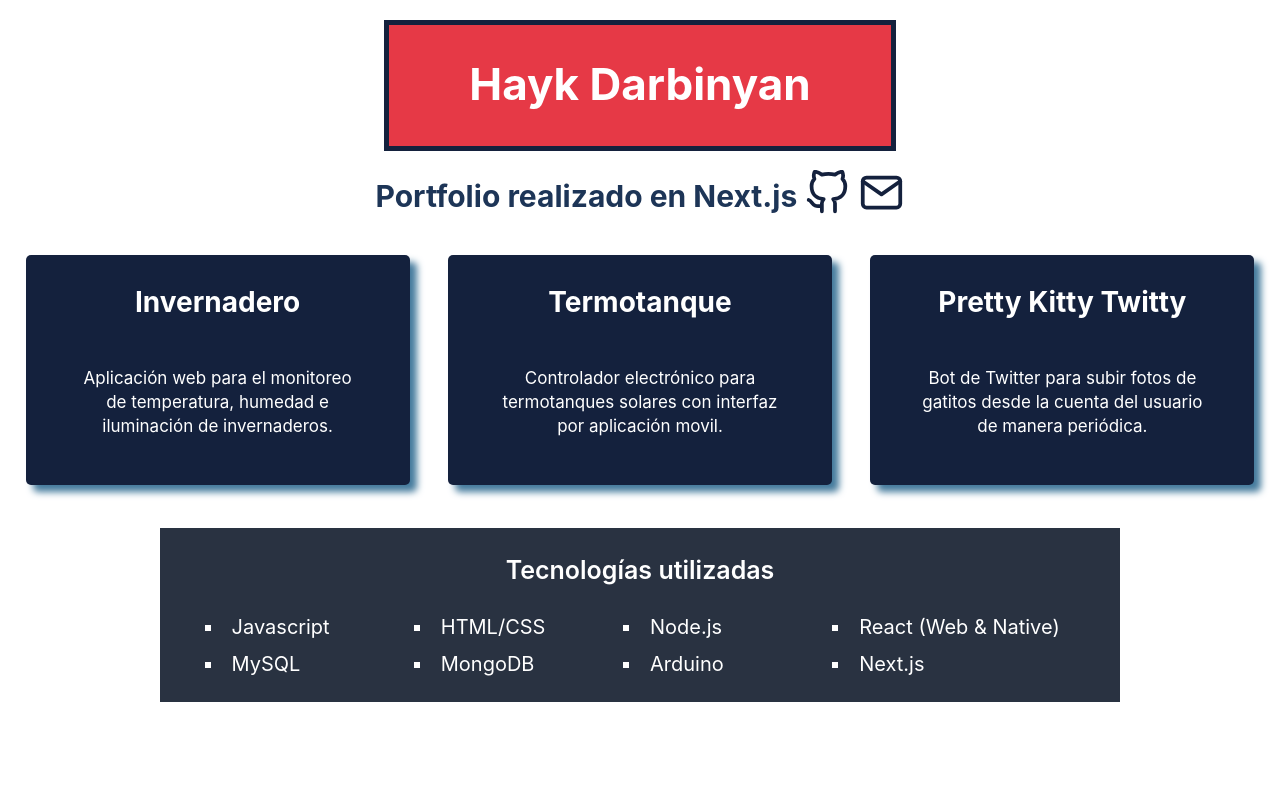
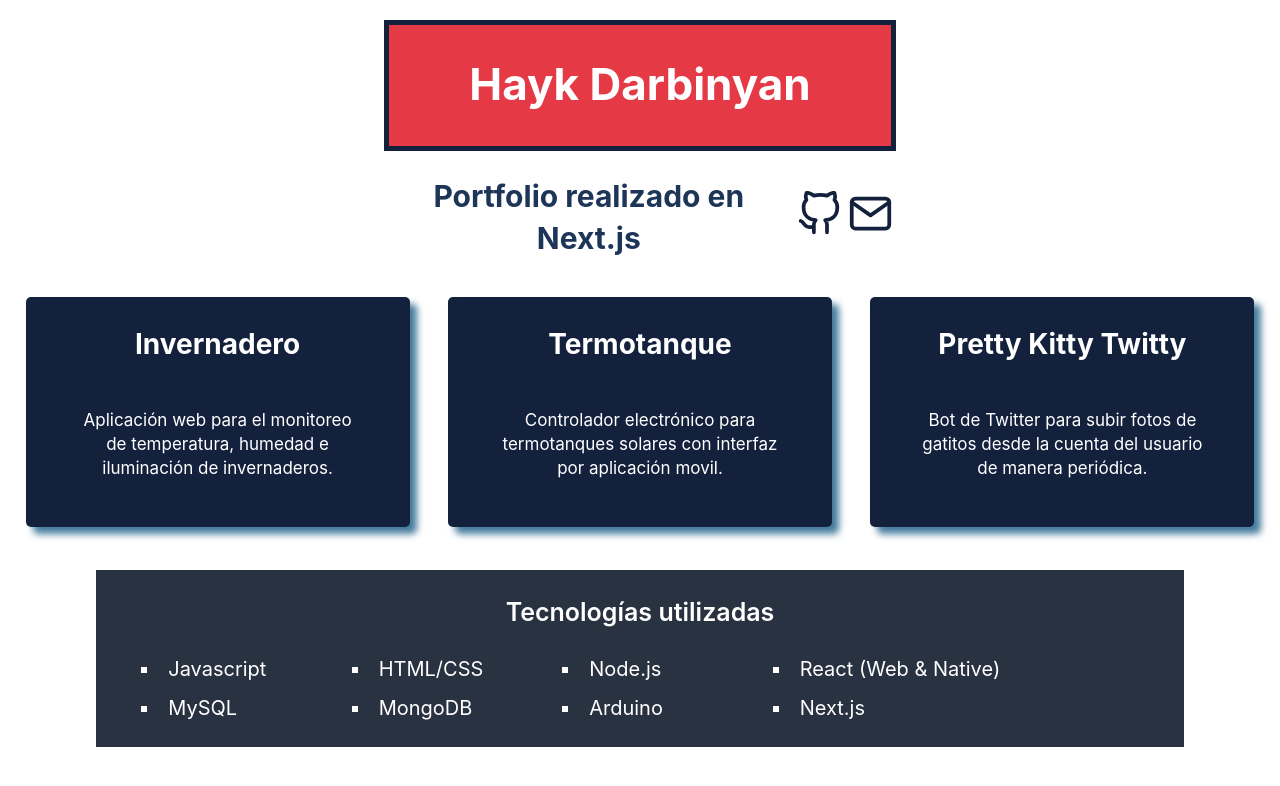
Before and after one commit to haykodarb/portfolio, a Next.js app: page / in a window 1280 px wide. Shown: the top 786 px of the page. Built offline with nearby package versions, Linux system fonts and the light colour scheme.

Commit message:
More responsive changes

```diff
--- a/components/home.module.css
+++ b/components/home.module.css
@@ -34,13 +34,10 @@
   display: flex;
   flex-direction: row;
   flex-wrap: wrap;
-  width: 45%;
-  max-width: 80%;
+  width: 40%;
   text-align: center;
   align-items: center;
   justify-content: center;
-  padding-left: 20px;
-  padding-right: 20px;
 }
 
 .projectContainer {
@@ -84,7 +81,7 @@
   flex-wrap: wrap;
   margin-top: 1.5rem;
   background-color: #293241;
-  width: 75%;
+  width: 85%;
   align-items: center;
   justify-content: center;
   color: white;
--- a/components/route.module.css
+++ b/components/route.module.css
@@ -18,8 +18,7 @@
   align-items: center;
   justify-content: center;
   padding: 25px;
-  min-width: 400px;
-  max-width: 80%;
+  max-width: 90%;
   background-color: #e63946;
   color: white;
   margin-bottom: 3%;
@@ -48,6 +47,9 @@
   cursor: pointer;
   box-shadow: 7px 7px 7px #457b9d;
 }
+.textLink:any-link {
+  color: white;
+}
 
 .textLink:visited {
   color: white;
```
